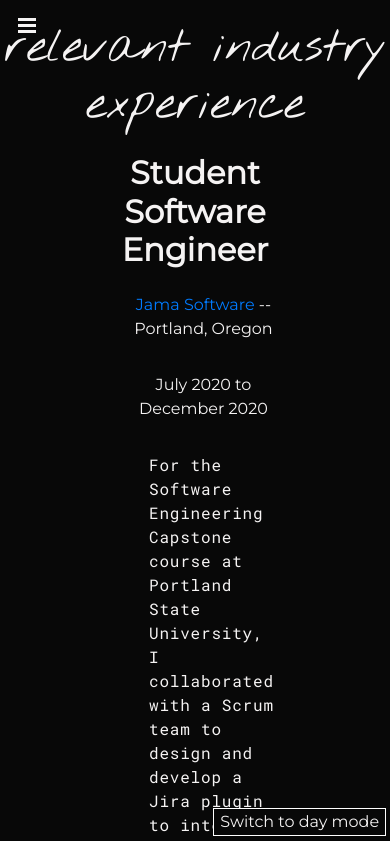
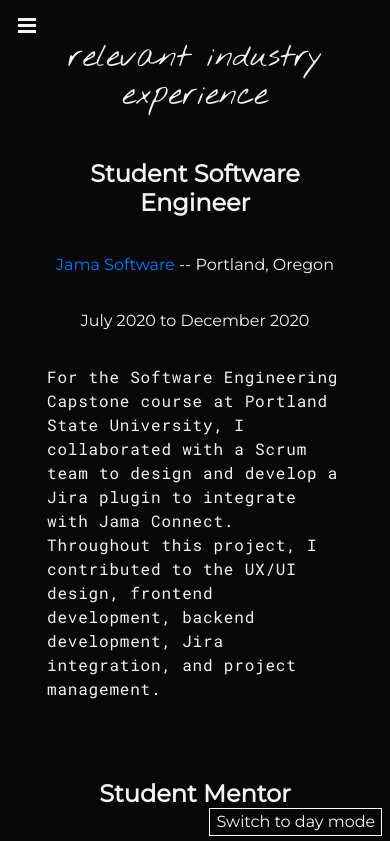
Before and after one commit to xbhouse/xbhouse.github.io, a React (Create React App) app: page /experience in a window 390 px wide. Shown: the top 841 px of the page. Built offline with nearby package versions, Linux system fonts and the light colour scheme.

Commit message:
responsiveness

```diff
--- a/src/components/ContactForm.js
+++ b/src/components/ContactForm.js
@@ -51,7 +51,7 @@ const ContactForm = () => {
     }
 
     return (
-        <form>
+        <form className="form-container">
             <FormRow
                 name="Name"
                 input="input"
--- a/src/styles/components/ContactForm.css
+++ b/src/styles/components/ContactForm.css
@@ -1,5 +1,5 @@
 .contact-greeting {
-    margin-top: 6%;
+    margin-top: 13%;
     margin-bottom: 5%;
     font-size: 3rem;
     text-align: center;
@@ -9,6 +9,11 @@
 .email-me {
     margin-bottom: 7%;
     font-size: 2rem;
+}
+
+.form-container {
+    margin-left: 10%;
+    margin-right: 10%;
 }
 
 a:link {
@@ -46,8 +51,9 @@ textarea {
 
 /* Resize for medium screens */
 @media (max-width: 720px) {
-    .greeting {
-        font-size: 1.5rem;
+    .contact-greeting {
+        font-size: 2.5rem;
+        margin-top: 10%;
     }
     .email-me {
         font-size: 1.25rem;
@@ -60,7 +66,6 @@ textarea {
 
   /* Resize for small screens */
   @media (max-width: 486px) {
-
     .contact-greeting {
         margin-top: 5%;
         margin-bottom: 5%;
--- a/src/styles/components/Project.css
+++ b/src/styles/components/Project.css
@@ -57,6 +57,7 @@
 
 .project-image {
     margin-bottom: 0;
+    border: 1px solid var(--text);
 }
 
 button.rec-arrow {
--- a/src/styles/components/ProjectList.css
+++ b/src/styles/components/ProjectList.css
@@ -26,12 +26,16 @@
 /* Resize for medium screens */
 @media (max-width: 720px) {
     .project-button {
-        font-size: 1rem;
+        font-size: 1.25rem;
+        padding: 1rem;
     }
-  }
+}
 
 /* Resize for small screens */
 @media (max-width: 486px) {
-
+    .project-button {
+        font-size: 1.25rem;
+        padding: 1rem;
+    }
 
 }
--- a/src/styles/components/ThemeToggle.css
+++ b/src/styles/components/ThemeToggle.css
@@ -2,7 +2,7 @@
     position: fixed;
     bottom: 0;
     right: 0;
-    margin-right: 1%;
+    margin-right: 2%;
     margin-bottom: 2%;
     background: var(--themeButtonBackground);
     color: var(--text);
--- a/src/styles/pages/AboutPage.css
+++ b/src/styles/pages/AboutPage.css
@@ -1,5 +1,5 @@
   .about-greeting {
-    margin-top: 5%;
+    margin-top: 10%;
     margin-bottom: 5%;
     font-size: 4rem;
     text-align: center;
--- a/src/styles/pages/ExperiencePage.css
+++ b/src/styles/pages/ExperiencePage.css
@@ -1,5 +1,5 @@
 .exp-page-title {
-    margin-top: 5%;
+    margin-top: 10%;
     margin-bottom: 5%;
     font-size: 3rem;
     font-family: 'Nothing You Could Do', cursive;
@@ -35,3 +35,59 @@
     margin-right: 30%;
     margin-bottom: 10%;
 }
+
+/* Resize for large screens */
+@media (max-width: 1200px) {
+    .exp-container {
+        margin-left: 15%;
+        margin-right: 15%;
+        margin-bottom: 10%;
+    }
+
+    .exp-page-title {
+        font-size: 3rem;
+        margin-top: 10%;
+    }
+    .position {
+        font-size: 2rem;
+    }
+}
+
+/* Resize for medium screens */
+@media (max-width: 720px) {
+    .exp-container {
+        margin-left: 15%;
+        margin-right: 15%;
+        margin-bottom: 10%;
+    }
+
+    .exp-page-title {
+        font-size: 3rem;
+    }
+    .position {
+        font-size: 2rem;
+    }
+}
+
+/* Resize for small screens */
+@media (max-width: 486px) {
+    .exp-container {
+        margin-left: 10%;
+        margin-right: 10%;
+        margin-bottom: 10%;
+    }
+
+    .exp-page-title {
+        font-size: 2rem;
+        padding: 0 5% 0 5%;
+    }
+    .position {
+        font-size: 1.5rem;
+        padding: 8% 5% 1% 5%;
+    }
+    .company, .dates, .role-description {
+        padding-left: 0.5rem;
+        padding-right: 0.5rem;
+    }
+
+}
--- a/src/styles/pages/HomePage.css
+++ b/src/styles/pages/HomePage.css
@@ -1,6 +1,6 @@
 .name {
     font-size: 3rem;
-    padding: 5% 10% 1% 10%;
+    padding: 10% 10% 1% 10%;
     text-align: center;
     font-family: 'Nothing You Could Do', cursive;
 }
@@ -41,16 +41,26 @@
 /* Resize for medium screens */
 @media (max-width: 720px) {
     .name {
-        font-size: 1.75rem;
-        padding: 5% 5% 1% 5%;
+        font-size: 3rem;
+        padding: 20% 5% 1% 5%;
     }
     .title {
-        font-size: 1rem;
+        font-size: 2rem;
+    }
+    .portrait {
+        width: 35%;
     }
 }
 
 /* Resize for small screens */
 @media (max-width: 486px) {
+    .name {
+        font-size: 2rem;
+        padding: 20% 10% 1% 10%;
+    }
+    .title {
+        font-size: 1.5rem;
+    }
     .portrait {
         width: 35%;
     }
--- a/src/styles/pages/ProjectPage.css
+++ b/src/styles/pages/ProjectPage.css
@@ -1,6 +1,6 @@
 .page-title {
     font-size: 3rem;
-    margin-top: 5%;
+    margin-top: 10%;
     margin-bottom: 2%;
     text-align: center;
     font-family: 'Nothing You Could Do', cursive;
@@ -15,7 +15,7 @@
 /* Resize for medium screens */
 @media (max-width: 720px) {
     .page-title {
-        font-size: 1.75rem;
+        font-size: 2.5rem;
     }
     .page-subtitle {
         font-size: 1rem;
@@ -24,6 +24,11 @@
 
 /* Resize for small screens */
 @media (max-width: 486px) {
-
-
+    .page-title {
+        font-size: 1.75rem;
+        margin: 15% 5% 1% 5%;
+    }
+    .page-subtitle {
+        font-size: 1rem;
+    }
 }
--- a/src/styles/pages/SkillsPage.css
+++ b/src/styles/pages/SkillsPage.css
@@ -1,5 +1,5 @@
 .skill-page-title {
-    margin-top: 5%;
+    margin-top: 10%;
     margin-bottom: 5%;
     font-size: 3rem;
     font-family: 'Nothing You Could Do', cursive;
@@ -25,3 +25,49 @@
 .skill-table-name {
     letter-spacing: 0.15rem;
 }
+
+/* Resize for medium screens */
+@media (max-width: 700px) {
+    .skill-page-title {
+        font-size: 2.75rem;
+        margin-top: 10%;
+    }
+    .languages-table, .packages-table, .tools-table {
+        margin-bottom: 10%;
+        margin-left: 10%;
+        margin-right: 10%;
+    }
+    .skill-name, .skill-table-name {
+        font-size: 1.25rem;
+    }
+}
+
+/* Resize for small screens */
+@media (max-width: 486px) {
+    .skill-page-title {
+        font-size: 2rem;
+        margin-top: 10%;
+    }
+    .languages-table, .packages-table, .tools-table {
+        margin-bottom: 10%;
+    }
+}
+
+/* Resize for small screens */
+@media (max-width: 389px) {
+    .skill-page-title {
+        font-size: 2rem;
+        margin-left: 26%;
+        margin-top: 15%;
+    }
+    .languages-table, .packages-table, .tools-table {
+        margin-bottom: 10%;
+    }
+
+    .languages-table, .tools-table {
+        margin-left: 40%;
+    }
+
+
+
+}
```
